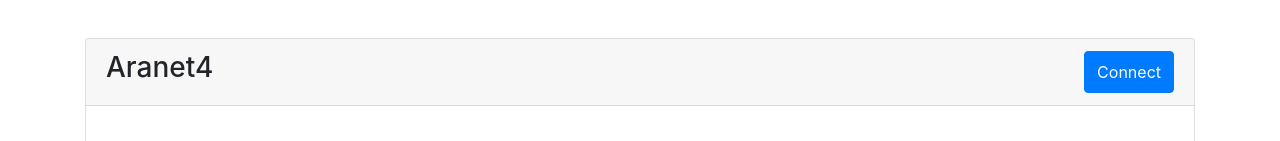
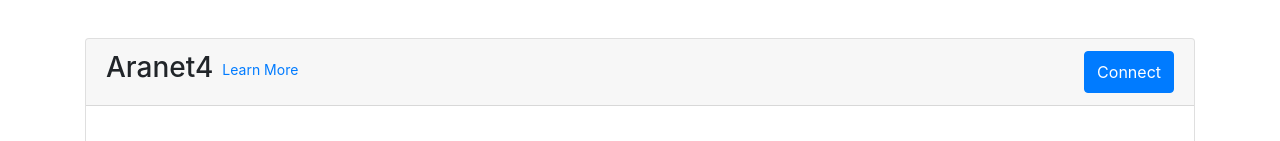
Before and after one commit to kasparsd/sensor-pilot, a React app: page / in a window 1280 px wide. Shown: the part 248-389 px from the top of the page. Built offline with nearby package versions, Linux system fonts and the light colour scheme.

Commit message:
Add a product link

```diff
--- a/src/components/Devices/Aranet4.js
+++ b/src/components/Devices/Aranet4.js
@@ -94,7 +94,10 @@ export default class Aranet4 extends React.Component {
     return (
       <div>
         <div className="card-header d-flex flex-row justify-content-between">
-          <h3 className="flex-grow-1">Aranet4</h3>
+          <h3 className="flex-grow-1">
+            Aranet4
+            <a href="https://aranet4.com" className="btn btn-link btn-sm align-middle" title="Learn more about Aranet4">Learn More</a>
+          </h3>
           <input type="button" className="btn btn-primary" onClick={this.toggleConnection} value={this.state.connected ? 'Refresh' : 'Connect'} />
         </div>
         <div className="card-body">
```
